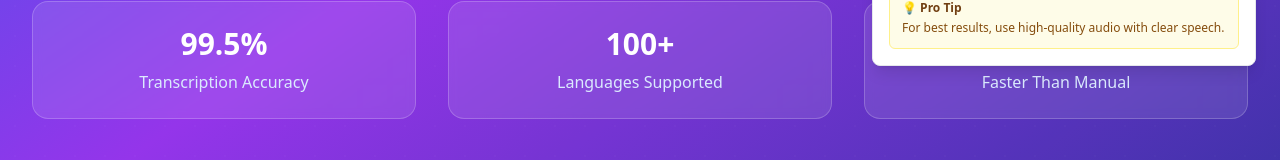
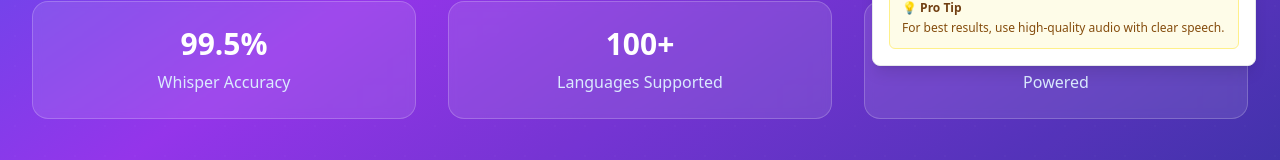
Before and after one commit to evolvesystems/audiotricks, a React (Vite) app: page / in a window 1280 px wide. Shown: the part 710-870 px from the top of the page. Built offline with nearby package versions, Linux system fonts and the light colour scheme; no server answers.

Commit message:
feat: update marketing stats and add transparency disclaimers for AI capabilities

```diff
--- a/src/components/HeroSection.tsx
+++ b/src/components/HeroSection.tsx
@@ -56,15 +56,15 @@
         <div className="grid grid-cols-1 md:grid-cols-3 gap-8 text-center">
           <div className="bg-white/10 backdrop-blur-sm rounded-2xl p-6 border border-white/20">
             <div className="text-3xl font-bold text-white mb-2">99.5%</div>
-            <div className="text-blue-100">Transcription Accuracy</div>
+            <div className="text-blue-100">Whisper Accuracy</div>
           </div>
           <div className="bg-white/10 backdrop-blur-sm rounded-2xl p-6 border border-white/20">
             <div className="text-3xl font-bold text-white mb-2">100+</div>
             <div className="text-blue-100">Languages Supported</div>
           </div>
           <div className="bg-white/10 backdrop-blur-sm rounded-2xl p-6 border border-white/20">
-            <div className="text-3xl font-bold text-white mb-2">10x</div>
-            <div className="text-blue-100">Faster Than Manual</div>
+            <div className="text-3xl font-bold text-white mb-2">AI</div>
+            <div className="text-blue-100">Powered</div>
           </div>
         </div>
       </div>
--- a/src/components/UseCasesSection.tsx
+++ b/src/components/UseCasesSection.tsx
@@ -113,8 +113,11 @@
             <h3 className="text-3xl font-bold text-gray-900 mb-4">
               Loved by Thousands of Users
             </h3>
-            <p className="text-lg text-gray-600">
+            <p className="text-lg text-gray-600 mb-2">
               See what our customers are saying about their experience with AudioTricks
+            </p>
+            <p className="text-sm text-gray-500 italic">
+              (Mockup testimonials - but people would definitely say this for sure!)
             </p>
           </div>
 
@@ -146,22 +149,25 @@
 
         {/* Stats */}
         <div className="mt-16 text-center">
+          <p className="text-sm text-gray-500 mb-6 italic">
+            *Projected capabilities based on OpenAI Whisper & GPT-4 technology
+          </p>
           <div className="grid grid-cols-1 md:grid-cols-4 gap-8">
             <div className="bg-white rounded-xl p-6 shadow-sm">
-              <div className="text-3xl font-bold text-blue-600 mb-2">10k+</div>
-              <div className="text-gray-600">Hours Transcribed</div>
+              <div className="text-3xl font-bold text-blue-600 mb-2">Ready</div>
+              <div className="text-gray-600">To Scale</div>
             </div>
             <div className="bg-white rounded-xl p-6 shadow-sm">
               <div className="text-3xl font-bold text-green-600 mb-2">99.5%</div>
-              <div className="text-gray-600">Accuracy Rate</div>
+              <div className="text-gray-600">Whisper Accuracy*</div>
             </div>
             <div className="bg-white rounded-xl p-6 shadow-sm">
               <div className="text-3xl font-bold text-purple-600 mb-2">100+</div>
-              <div className="text-gray-600">Languages</div>
+              <div className="text-gray-600">Languages*</div>
             </div>
             <div className="bg-white rounded-xl p-6 shadow-sm">
               <div className="text-3xl font-bold text-orange-600 mb-2">24/7</div>
-              <div className="text-gray-600">Processing</div>
+              <div className="text-gray-600">Processing*</div>
             </div>
           </div>
         </div>
```
